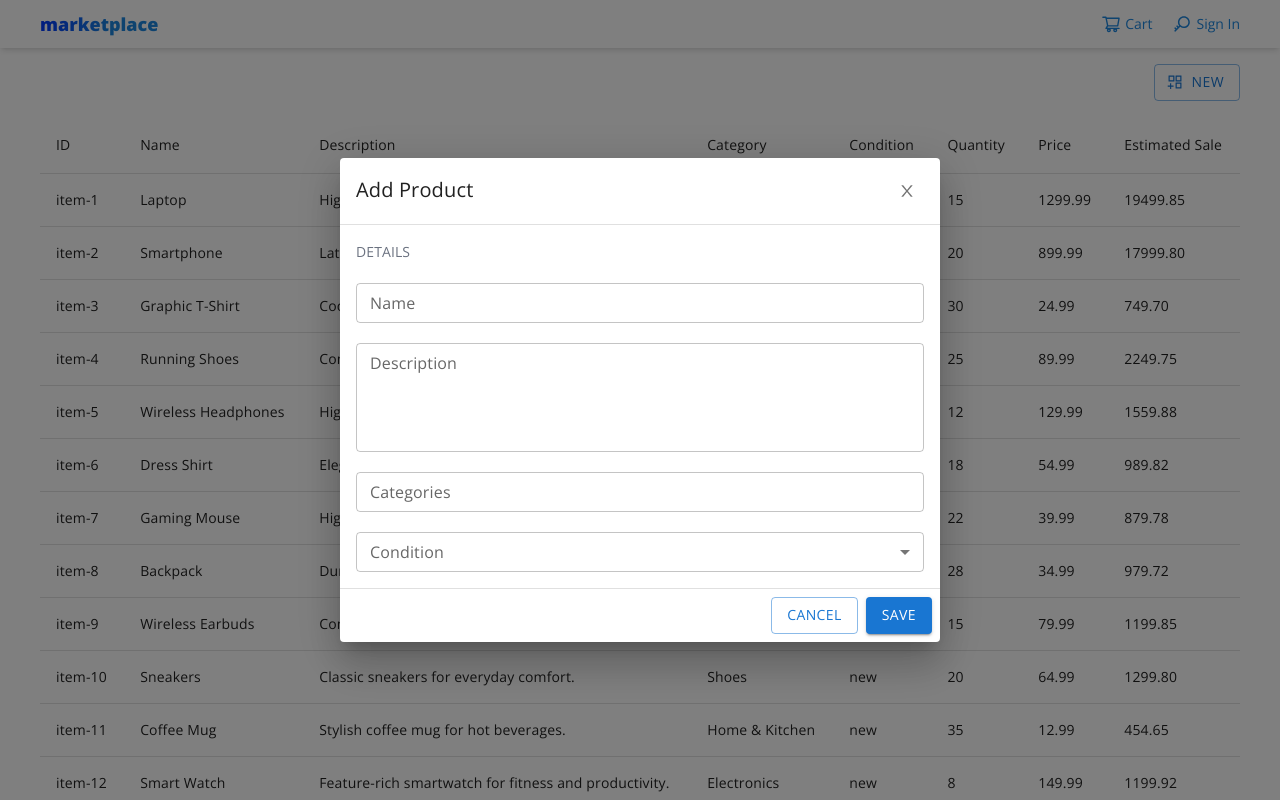
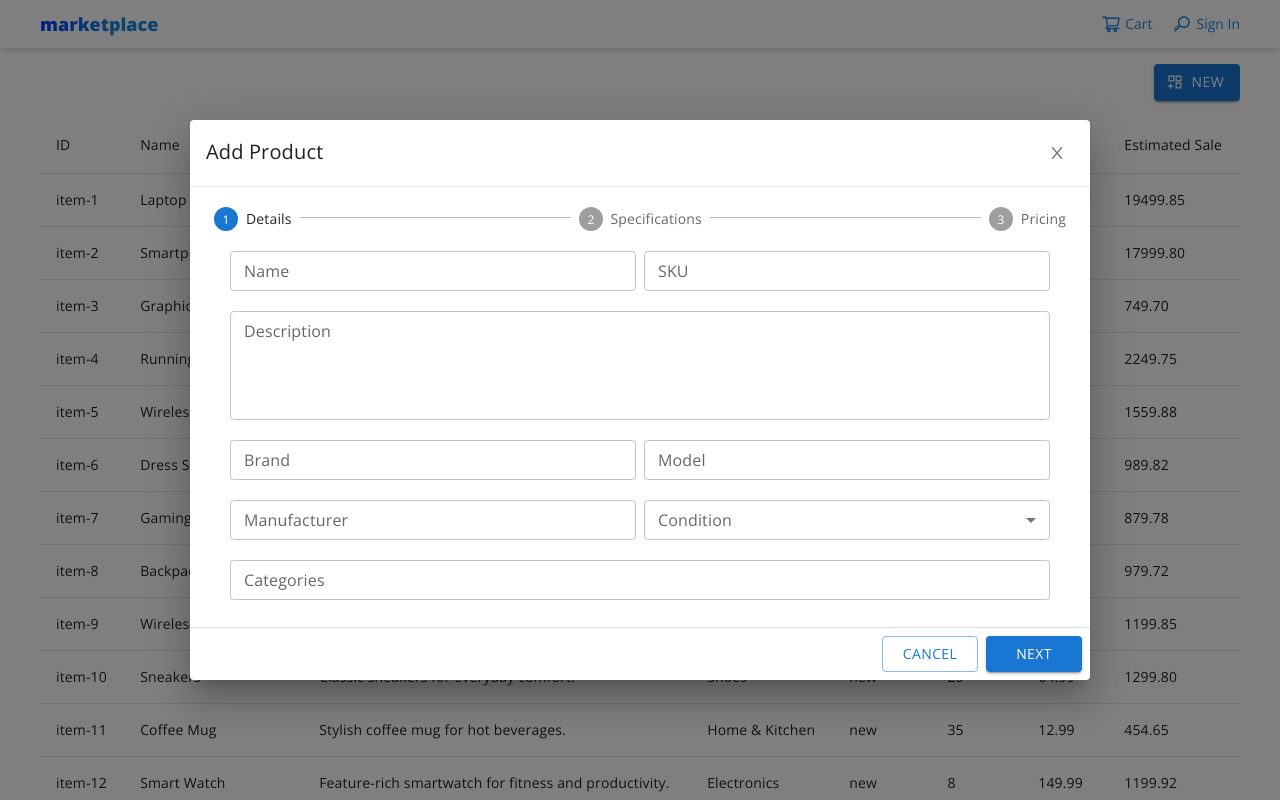
Before and after one commit to nadlambino/nextjs-marketplace, a Next.js app: page /products in a window 1280 px wide. Both pictures are taken after a click on the button "NEW". Built offline with nearby package versions, Linux system fonts and the light colour scheme; no server answers.

Commit message:
ref: product form modal UI

```diff
--- a/next.config.js
+++ b/next.config.js
@@ -1,4 +1,4 @@
 /** @type {import('next').NextConfig} */
-const nextConfig = {}
+const nextConfig = {};
 
-module.exports = nextConfig
+module.exports = nextConfig;
--- a/src/app/(site)/layout.tsx
+++ b/src/app/(site)/layout.tsx
@@ -1,7 +1,7 @@
 import './../assets/styles/globals.scss';
 import type { Metadata } from 'next';
 import { ClientProvider } from '@/providers/ClientProvider';
-import Header from '../components/header';
+import Header from '../components/Header';
 
 export const metadata: Metadata = {
 	title: 'Marketplace',
--- a/src/app/components/Products/AddProductButton.tsx
+++ b/src/app/components/Products/AddProductButton.tsx
@@ -19,7 +19,8 @@ function AddProductButton() {
 	return (
 		<>
 			<Button
-				variant="outlined"
+				variant="contained"
+				className="bg-primary"
 				startIcon={<AiOutlineAppstoreAdd size={18} />}
 				onClick={handleClickOpen}
 			>
--- a/src/app/components/Products/ProductFormModal.tsx
+++ b/src/app/components/Products/ProductFormModal.tsx
@@ -1,13 +1,14 @@
+'use client';
+
 import React from 'react';
 import { AiOutlineClose } from 'react-icons/ai';
-import { styled } from '@mui/material/styles';
-import Dialog from '@mui/material/Dialog';
-import DialogTitle from '@mui/material/DialogTitle';
-import DialogContent from '@mui/material/DialogContent';
-import DialogActions from '@mui/material/DialogActions';
-import Typography from '@mui/material/Typography';
-import Button from '@mui/material/Button';
 import {
+	Dialog,
+	DialogTitle,
+	DialogContent,
+	DialogActions,
+	Typography,
+	Button,
 	Autocomplete,
 	FormControl,
 	IconButton,
@@ -15,7 +16,14 @@ import {
 	MenuItem,
 	Select,
 	TextField,
+	Container,
+	Grid,
+	FormHelperText,
+	OutlinedInput,
+	InputAdornment,
 } from '@mui/material';
+import { styled } from '@mui/material/styles';
+import useStepper from '@/app/hooks/stepper';
 
 const BootstrapDialog = styled(Dialog)(({ theme }) => ({
 	'& .MuiDialogContent-root': {
@@ -48,13 +56,27 @@ function ProductFormModal({ isOpen, handleClose }: PropTypes) {
 		'Office Products',
 		'Food & Grocery',
 	];
+	const {
+		StepperComponent,
+		activeStep,
+		isLastStep,
+		handleBack,
+		handleComplete,
+		handleReset,
+	} = useStepper(['Details', 'Specifications', 'Pricing']);
+
+	const handleModalClose = () => {
+		handleClose();
+		handleReset();
+	};
 
 	return (
 		<BootstrapDialog
 			fullWidth
-			maxWidth="sm"
+			maxWidth="md"
 			aria-labelledby="Add Product"
 			open={isOpen}
+			PaperProps={{ sx: { height: '560px' } }}
 		>
 			<DialogTitle
 				sx={{ m: 0, p: 2 }}
@@ -62,19 +84,18 @@ function ProductFormModal({ isOpen, handleClose }: PropTypes) {
 				className="flex justify-between"
 			>
 				<span>Add Product</span>
-				<IconButton onClick={handleClose}>
+				<IconButton onClick={handleModalClose}>
 					<AiOutlineClose size={18} />
 				</IconButton>
 			</DialogTitle>
 			<DialogContent dividers>
-				<form>
-					<div className="section flex flex-col gap-5">
-						<Typography
-							variant="subtitle2"
-							className="text-gray-500 uppercase tracking-widest font-semibold -mb-3"
+				<form className="flex gap-5 flex-col">
+					{StepperComponent}
+					<Container
+						className="flex flex-col gap-5 p-0"
+						style={{ display: activeStep === 0 ? 'flex' : 'none' }}
 					>
-							Details
-						</Typography>
+						<div className="flex gap-2">
 							<FormControl fullWidth>
 								<TextField
 									label="Name"
@@ -85,6 +106,15 @@ function ProductFormModal({ isOpen, handleClose }: PropTypes) {
 							</FormControl>
 							<FormControl fullWidth>
 								<TextField
+									label="SKU"
+									variant="outlined"
+									size="small"
+									fullWidth
+								/>
+							</FormControl>
+						</div>
+						<FormControl fullWidth>
+							<TextField
 								label="Description"
 								variant="outlined"
 								size="small"
@@ -93,6 +123,48 @@ function ProductFormModal({ isOpen, handleClose }: PropTypes) {
 								rows={4}
 							/>
 						</FormControl>
+						<div className="flex gap-2">
+							<FormControl fullWidth>
+								<TextField
+									label="Brand"
+									variant="outlined"
+									size="small"
+									fullWidth
+								/>
+							</FormControl>
+							<FormControl fullWidth>
+								<TextField
+									label="Model"
+									variant="outlined"
+									size="small"
+									fullWidth
+								/>
+							</FormControl>
+						</div>
+						<div className="flex gap-2">
+							<FormControl fullWidth>
+								<TextField
+									label="Manufacturer"
+									variant="outlined"
+									size="small"
+									fullWidth
+								/>
+							</FormControl>
+							<FormControl
+								fullWidth
+								size="small"
+							>
+								<InputLabel id="Product Condition">Condition</InputLabel>
+								<Select
+									labelId="Product Condition"
+									label="Condition"
+								>
+									<MenuItem value={0}>Brand New</MenuItem>
+									<MenuItem value={1}>Slightly Used</MenuItem>
+									<MenuItem value={2}>Old</MenuItem>
+								</Select>
+							</FormControl>
+						</div>
 						<FormControl fullWidth>
 							<Autocomplete
 								multiple
@@ -110,37 +182,161 @@ function ProductFormModal({ isOpen, handleClose }: PropTypes) {
 								)}
 							/>
 						</FormControl>
+					</Container>
+					<Container
+						className="flex flex-col gap-5 p-0"
+						style={{ display: activeStep === 1 ? 'flex' : 'none' }}
+					>
+						<div className="flex gap-2">
 							<FormControl
+								variant="outlined"
+								size="small"
 								fullWidth
+							>
+								<InputLabel htmlFor="input-weight">Weight</InputLabel>
+								<OutlinedInput
+									type="number"
+									id="input-weight"
+									label="Weight"
+									endAdornment={
+										<InputAdornment position="end">kg</InputAdornment>
+									}
+									aria-describedby="outlined-weight-helper-text"
+									inputProps={{
+										'aria-label': 'weight',
+									}}
+								/>
+							</FormControl>
+							<FormControl
+								variant="outlined"
 								size="small"
+								fullWidth
 							>
-							<InputLabel id="Product Condition">Condition</InputLabel>
-							<Select
-								labelId="Product Condition"
-								label="Condition"
-							>
-								<MenuItem value={0}>Brand New</MenuItem>
-								<MenuItem value={1}>Slightly Used</MenuItem>
-								<MenuItem value={2}>Old</MenuItem>
-							</Select>
+								<InputLabel htmlFor="input-dimension">
+									Dimension (width x height)
+								</InputLabel>
+								<OutlinedInput
+									id="input-dimension"
+									label="Dimension (width x height)"
+									endAdornment={
+										<InputAdornment position="end">in</InputAdornment>
+									}
+									aria-describedby="outlined-dimension-helper-text"
+									inputProps={{
+										'aria-label': 'dimension',
+									}}
+								/>
 							</FormControl>
 						</div>
+						<div className="flex gap-2">
+							<FormControl fullWidth>
+								<TextField
+									fullWidth
+									label="Color"
+									size="small"
+									variant="outlined"
+								/>
+							</FormControl>
+							<FormControl fullWidth>
+								<TextField
+									fullWidth
+									label="Material"
+									size="small"
+									variant="outlined"
+								/>
+							</FormControl>
+						</div>
+						<FormControl fullWidth>
+							<TextField
+								label="Other Specifications"
+								variant="outlined"
+								size="small"
+								fullWidth
+								multiline
+								rows={4}
+							/>
+						</FormControl>
+					</Container>
+					<Container
+						className="flex flex-col gap-5 p-0"
+						style={{ display: activeStep === 2 ? 'flex' : 'none' }}
+					>
+						<div className="flex gap-2">
+							<FormControl
+								variant="outlined"
+								size="small"
+								fullWidth
+							>
+								<InputLabel htmlFor="input-weight">Price</InputLabel>
+								<OutlinedInput
+									type="number"
+									id="input-price"
+									label="Price"
+									endAdornment={
+										<InputAdornment position="start">₱</InputAdornment>
+									}
+									aria-describedby="outlined-price-helper-text"
+									inputProps={{
+										'aria-label': 'price',
+									}}
+								/>
+							</FormControl>
+							<FormControl fullWidth>
+								<TextField
+									type="number"
+									label="Quantity"
+									variant="outlined"
+									size="small"
+									fullWidth
+								/>
+							</FormControl>
+						</div>
+					</Container>
 				</form>
 			</DialogContent>
 			<DialogActions>
 				<Button
 					variant="outlined"
-					onClick={handleClose}
+					onClick={handleModalClose}
+					className="w-24"
 				>
 					Cancel
 				</Button>
+
+				{activeStep > 0 && (
+					<Button
+						variant="outlined"
+						onClick={handleBack}
+						className="w-24"
+					>
+						Back
+					</Button>
+				)}
+				{isLastStep ? (
 					<Button
 						autoFocus
+						type="submit"
+						role="create-product-button"
 						variant="contained"
+						color="primary"
+						className="bg-primary w-24"
 						onClick={handleClose}
 					>
 						Save
 					</Button>
+				) : (
+					<Button
+						autoFocus
+						type="submit"
+						role="create-product-button"
+						variant="contained"
+						color="primary"
+						className="bg-primary w-24"
+						onClick={handleComplete}
+					>
+						Next
+					</Button>
+				)}
 			</DialogActions>
 		</BootstrapDialog>
 	);
--- /dev/null
+++ b/src/app/hooks/stepper.tsx
@@ -0,0 +1,92 @@
+import React from 'react';
+import { Stepper, Step, StepButton } from '@mui/material';
+
+export default function useStepper(steps: string[]) {
+	const [activeStep, setActiveStep] = React.useState(0);
+	const [completed, setCompleted] = React.useState<{
+		[k: number]: boolean;
+	}>({});
+
+	const totalSteps = () => {
+		return steps.length;
+	};
+
+	const completedSteps = () => {
+		return Object.keys(completed).length;
+	};
+
+	const isLastStep = () => {
+		return activeStep === totalSteps() - 1;
+	};
+
+	const allStepsCompleted = () => {
+		return completedSteps() === totalSteps();
+	};
+
+	const handleNext = () => {
+		const newActiveStep =
+			isLastStep() && !allStepsCompleted()
+				? // It's the last step, but not all steps have been completed,
+				  // find the first step that has been completed
+				  steps.findIndex((step, i) => !(i in completed))
+				: activeStep + 1;
+		setActiveStep(newActiveStep);
+	};
+
+	const handleBack = () => {
+		const newCompleted = completed;
+		newCompleted[activeStep - 1] = false;
+		setCompleted(newCompleted);
+		setActiveStep((prevActiveStep) => prevActiveStep - 1);
+	};
+
+	const handleStep = (step: number) => () => {
+		setActiveStep(step);
+	};
+
+	const handleComplete = () => {
+		const newCompleted = completed;
+		newCompleted[activeStep] = true;
+		setCompleted(newCompleted);
+		handleNext();
+	};
+
+	const handleReset = () => {
+		setActiveStep(0);
+		setCompleted({});
+	};
+
+	const StepperComponent = (
+		<Stepper
+			nonLinear
+			activeStep={activeStep}
+		>
+			{steps.map((label, index) => (
+				<Step
+					key={label}
+					completed={completed[index]}
+				>
+					<StepButton
+						color="inherit"
+						disableRipple
+						disableTouchRipple
+						disabled
+					>
+						{label}
+					</StepButton>
+				</Step>
+			))}
+		</Stepper>
+	);
+
+	return {
+		activeStep,
+		StepperComponent,
+		isLastStep: isLastStep(),
+		allStepsCompleted: allStepsCompleted(),
+		handleNext,
+		handleBack,
+		handleComplete,
+		handleReset,
+	};
+}
```
Lines whose indentation alone changed are shown as unchanged.
